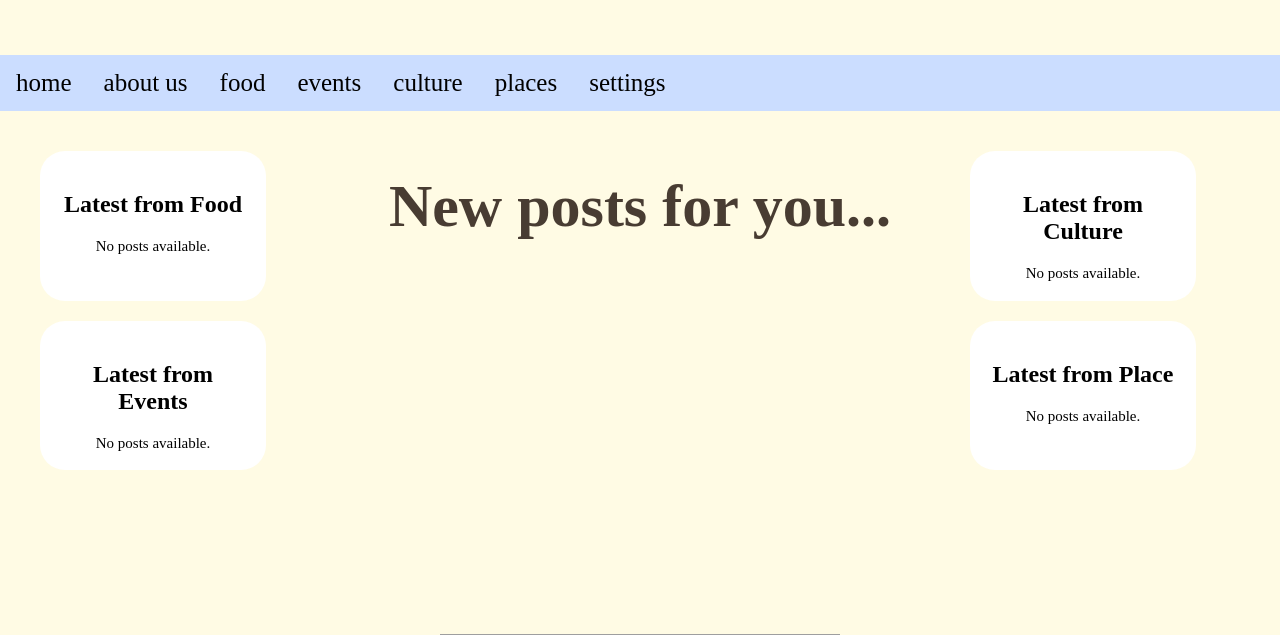
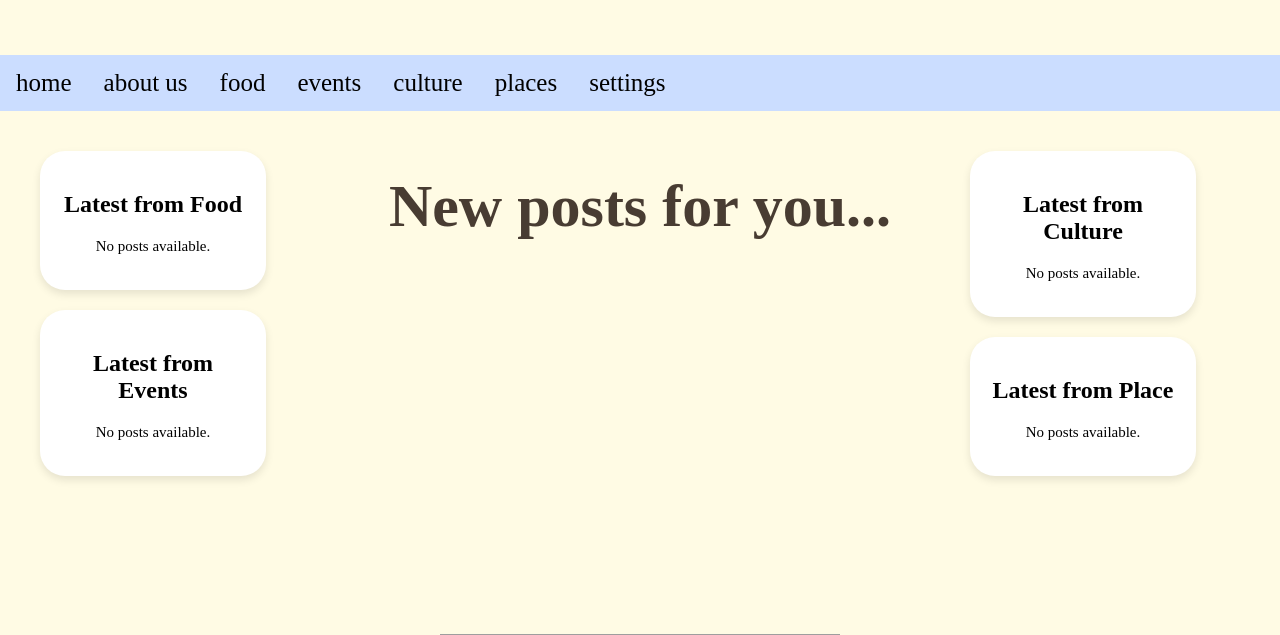
Before and after one commit to juneeeee13/cis444finalprojectgroup5, a PHP site: page /home.php in a window 1280 px wide. Shown: the part 415-1050 px from the top of the page. Run offline with PHP 8.4, Linux system fonts and the light colour scheme; the visitor is signed in with stand-in values (Sample User, id 1); data that the repository does not hold is empty; some web fonts are replaced; grey boxes are pictures that could not be loaded.

Commit message:
Update home.css

```diff
--- a/frontend/home/home.css
+++ b/frontend/home/home.css
@@ -110,9 +110,11 @@ p {
     background-repeat: repeat;
     text-align: center;
     width: 60%;
-    height: 30%;
+    /* height: 30%; */
+    height: auto;
     justify-content: space-between;
     align-items: center;
+    box-shadow: 0 4px 8px rgba(0, 0, 0, 0.1);
 }
 
 .card.middle {
@@ -126,8 +128,10 @@ p {
     background-repeat: repeat;
     text-align: left;
     width: 85%;
-    height: 30%;
+    /* height: 30%; */
+    height: auto;
     justify-content: space-between;
+    box-shadow: 0 4px 8px rgba(0, 0, 0, 0.1);
 }
 
 .card.right {
@@ -141,9 +145,11 @@ p {
     background-repeat: repeat;
     text-align: center;
     width: 60%;
-    height: 30%;
+    /* height: 30%; */
+    height: auto;
     justify-content: space-between;
     align-items: center;
+    box-shadow: 0 4px 8px rgba(0, 0, 0, 0.1);
 }
 
 .pfp {
@@ -160,8 +166,10 @@ p {
 .postimages {
     background-color: white;
     padding: 20px;
-    width: 200px;
-    height: 200px;
+    /* width: 200px; */
+    max-width: 100%;
+    /* height: 200px; */
+    height: auto;
     float: left;
 }
 
@@ -172,10 +180,12 @@ p {
 
 .hashtag {
     color: #1877f2;
+    font-size: 14px;
 }
 
 .poststats {
     color: rgb(248, 200, 220);
+    font-size: 14px;
 }
 
 footer {
```
